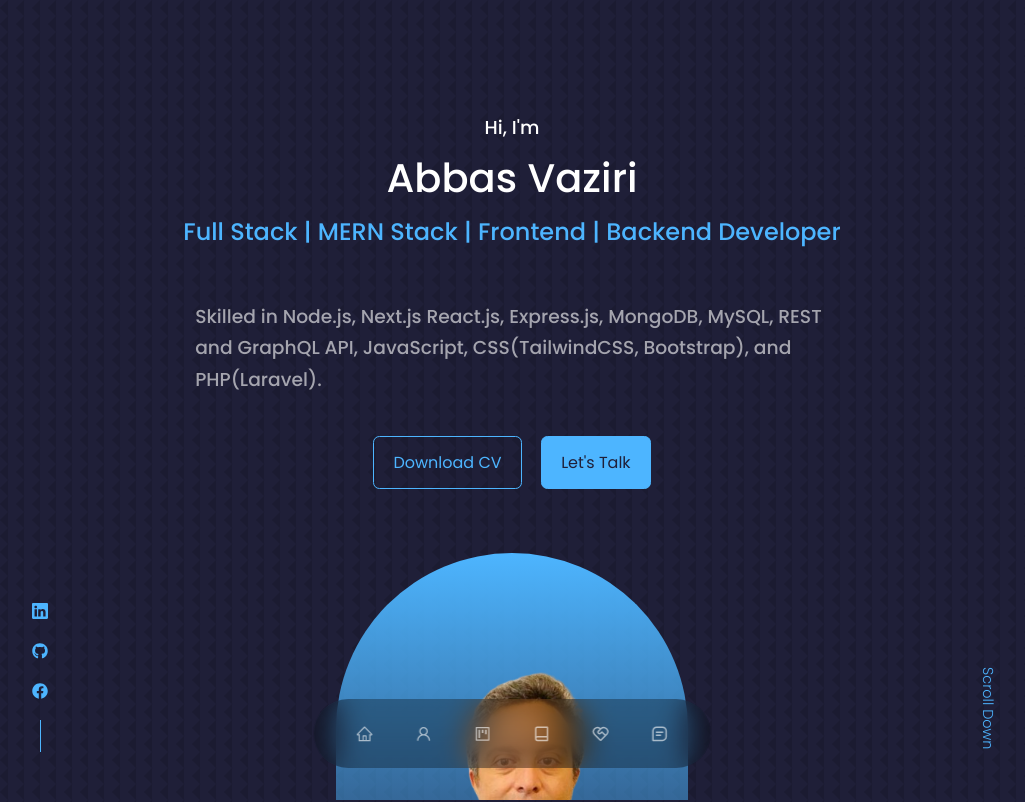
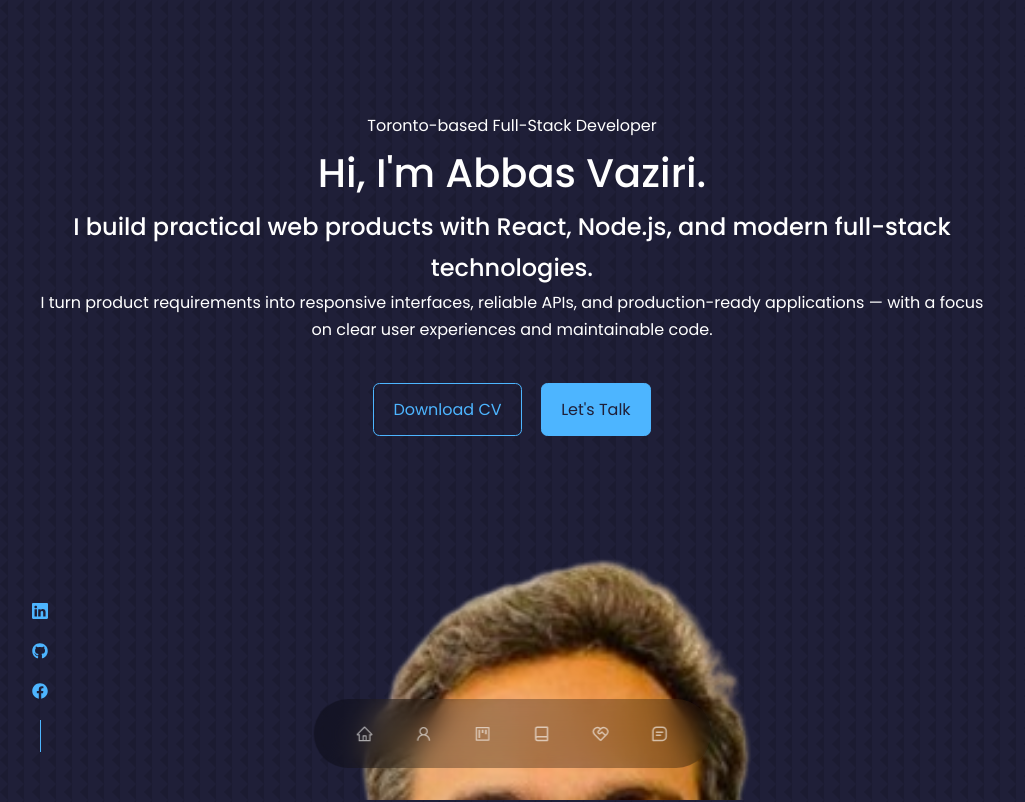
Before and after one commit to abiasV/abiasV.github.io, a React (Create React App) app: page / in a window 1280 px wide. Shown: the top 802 px of the page, without its empty margins (128-1153 px from the left). Built offline with nearby package versions, Linux system fonts and the light colour scheme.

Commit message:
Modernize portfolio hero

```diff
--- a/src/components/header/Header.jsx
+++ b/src/components/header/Header.jsx
@@ -6,25 +6,36 @@ import HeaderSocials from "./HeaderSocials";
 const Header = () => {
   return (
     <header id="home">
-			<section className="container header__container">
-				<h3>Hi, I'm</h3>
-				<h1>Abbas Vaziri</h1>
-				<h2>Full Stack | MERN Stack | Frontend | Backend Developer</h2>
-				<h3 className="text-light">
-					Skilled in Node.js, Next.js React.js, Express.js, MongoDB, MySQL, REST and GraphQL API, JavaScript,
-					CSS(TailwindCSS, Bootstrap), and PHP(Laravel).<br />
-				</h3>
+      <div className="container header__container">
+        <div className="header__content">
+          <p className="header__eyebrow">Toronto-based Full-Stack Developer</p>
+          <h1>Hi, I'm Abbas Vaziri.</h1>
+          <h2>
+            I build practical web products with React, Node.js, and modern
+            full-stack technologies.
+          </h2>
+          <p className="header__summary">
+            I turn product requirements into responsive interfaces, reliable
+            APIs, and production-ready applications — with a focus on clear
+            user experiences and maintainable code.
+          </p>
+
           <CTA />
           <HeaderSocials />
-
-				<div className="me">
-					<img src={ME} alt="me" />
         </div>
 
-				<a href="#contact" className="scroll__down">
-					Scroll Down
-				</a>
-			</section>
+        <div className="header__visual" aria-label="Portrait of Abbas Vaziri">
+          <div className="header__photo-frame">
+            <img src={ME} alt="Abbas Vaziri" />
+          </div>
+
+          <div className="header__focus-card">
+            <span>Currently building</span>
+            <strong>Lighthouse Agent</strong>
+            <small>AI growth workflows for Etsy sellers</small>
+          </div>
+        </div>
+      </div>
     </header>
   );
 };
```
Lines whose indentation alone changed are shown as unchanged.
